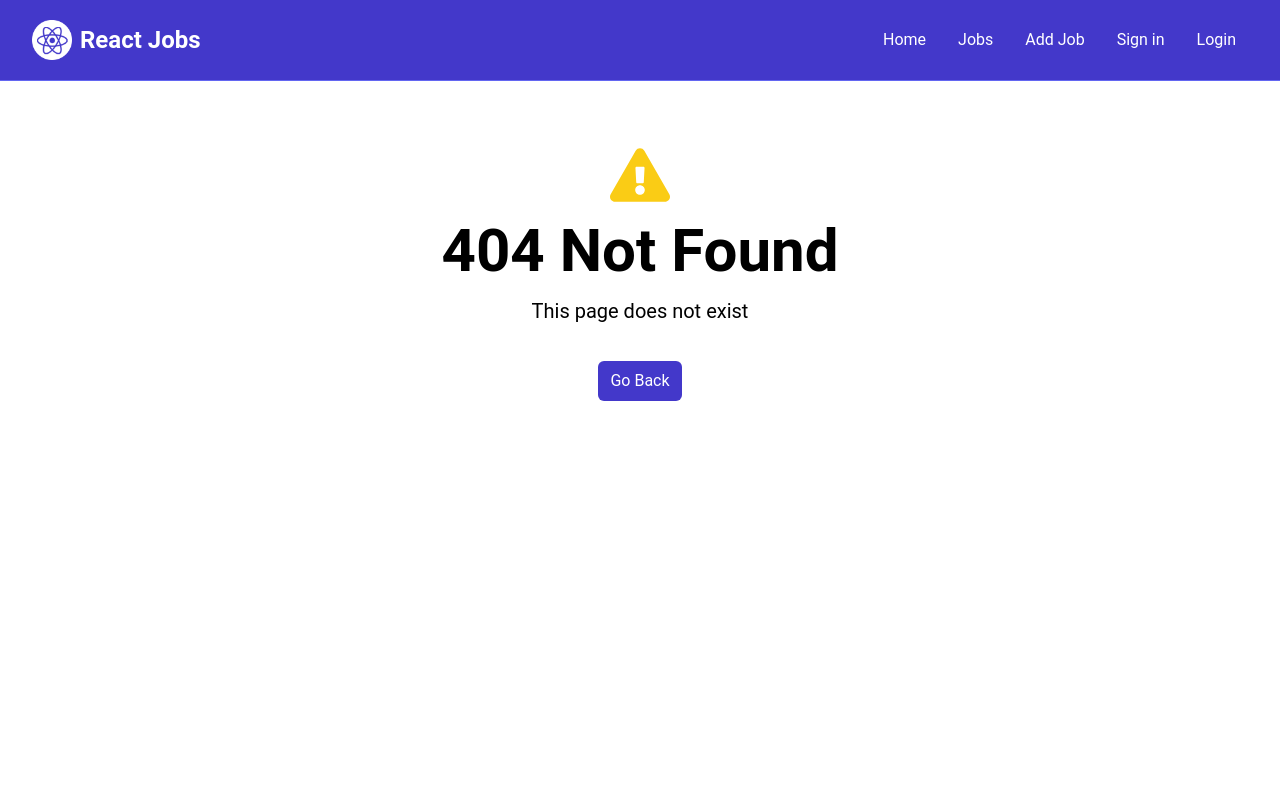
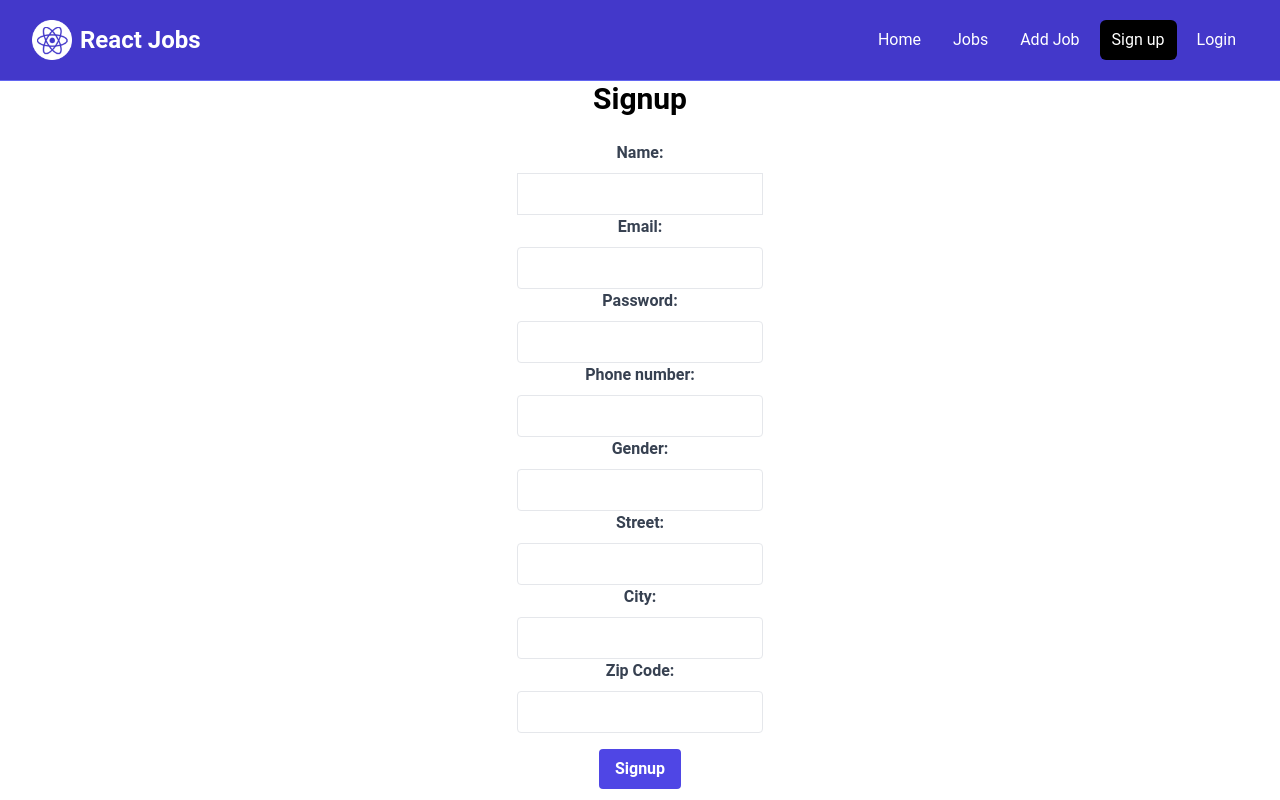
Before and after one commit to LeoLeerila/coding-marathon-2, a React (Vite) app in the folder frontend-simplified/: page /signup in a window 1280 px wide. Before the commit this address had no page. Built offline with nearby package versions, Linux system fonts and the light colour scheme.

Commit message:
(feat) add Signup page

```diff
--- a/frontend-simplified/src/App.jsx
+++ b/frontend-simplified/src/App.jsx
@@ -12,6 +12,7 @@ import JobPage from "./pages/JobPage";
 import AddJobPage from "./pages/AddJobPage";
 import EditJobPage from "./pages/EditJobPage";
 import Login from "./pages/Login";
+import Signup from "./pages/Signup";
 
 const App = () => {
   const router = createBrowserRouter(
@@ -24,6 +25,7 @@ const App = () => {
         <Route path="/edit-job/:id" element={<EditJobPage />} />
         <Route path="/jobs/:id" element={<JobPage />} />
         <Route path="*" element={<NotFoundPage />} />
+        <Route path="/signup" element={<Signup />} />
       </Route>
     )
   );
--- a/frontend-simplified/src/components/Navbar.jsx
+++ b/frontend-simplified/src/components/Navbar.jsx
@@ -29,8 +29,8 @@ const Navbar = () => {
                 <NavLink to='/add-job' className={linkClass}>
                   Add Job
                 </NavLink>
-                <NavLink to='/' className={linkClass}>
-                  Sign in
+                <NavLink to='/signup' className={linkClass}>
+                  Sign up
                 </NavLink>
                 <NavLink to='/login' className={linkClass}>
                   Login
--- /dev/null
+++ b/frontend-simplified/src/pages/Signup.jsx
@@ -0,0 +1,64 @@
+import { useState } from 'react';
+import { useNavigate } from 'react-router-dom';
+
+export default function Signup() {
+    const navigate = useNavigate();
+    const [name, setName] = useState("");
+    const [email, setEmail] = useState("");
+    const [password, setPassword] = useState("");
+    const [phoneNumber, setPhoneNumber] = useState("");
+    const [gender, setGender] = useState("");
+    const [street, setStreet] = useState("");
+    const [city, setCity] = useState("");
+    const [zipCode, setZipCode] = useState("");
+
+    async function signupUser(e) {
+        e.preventDefault();
+        if (!name || !email || !password || !phoneNumber || !gender || !street || !city || !zipCode) {
+            alert("Please fill in all fields");
+            return;
+        }
+        const userData = {
+            name,
+            email,
+            password,
+            phoneNumber,
+            gender,
+            address: {
+                street,
+                city,
+                zipCode
+            }
+        };
+        localStorage.setItem("user", userData);
+        console.log("User signed up:", userData);
+        navigate("/");
+    }
+
+    return (
+        <div className="create">
+            <h2 className="text-3xl text-center font-semibold mb-6">Signup</h2>
+            <form className='text-center flex flex-col align-middle justify-center items-center h-full'>
+                <label className="block text-gray-700 font-bold mb-2">Name:</label>
+                <input className="border roundedl py-2 px-3" type="text" required value={name} onChange={(e) => setName(e.target.value)} />
+                <label className="block text-gray-700 font-bold mb-2">Email:</label>
+                <input className="border rounded py-2 px-3" type="email" required value={email} onChange={(e) => setEmail(e.target.value)} />
+                <label className="block text-gray-700 font-bold mb-2">Password:</label>
+                <input className="border rounded py-2 px-3" type="password" required value={password} onChange={(e) => setPassword(e.target.value)} />
+                <label className="block text-gray-700 font-bold mb-2">Phone number:</label>
+                <input className="border rounded py-2 px-3" type="tel" required value={phoneNumber} onChange={(e) => setPhoneNumber(e.target.value)} />
+                <label className="block text-gray-700 font-bold mb-2">Gender:</label>
+                <input className="border rounded py-2 px-3" type="text" required value={gender} onChange={(e) => setGender(e.target.value)} />
+                <label className="block text-gray-700 font-bold mb-2">Street:</label>
+                <input className="border rounded py-2 px-3" type="text" required value={street} onChange={(e) => setStreet(e.target.value)} />
+                <label className="block text-gray-700 font-bold mb-2">City:</label>
+                <input className="border rounded py-2 px-3" type="text" required value={city} onChange={(e) => setCity(e.target.value)} />
+                <label className="block text-gray-700 font-bold mb-2">Zip Code:</label>
+                <input className="border rounded py-2 px-3" type="text" required value={zipCode} onChange={(e) => setZipCode(e.target.value)} />
+                <button onClick={(e) => {
+                    signupUser(e);
+                }} className="bg-indigo-600 hover:bg-indigo-700 text-white font-bold py-2 px-4 rounded mt-4">Signup</button>
+            </form>
+        </div>
+    );
+};
```
